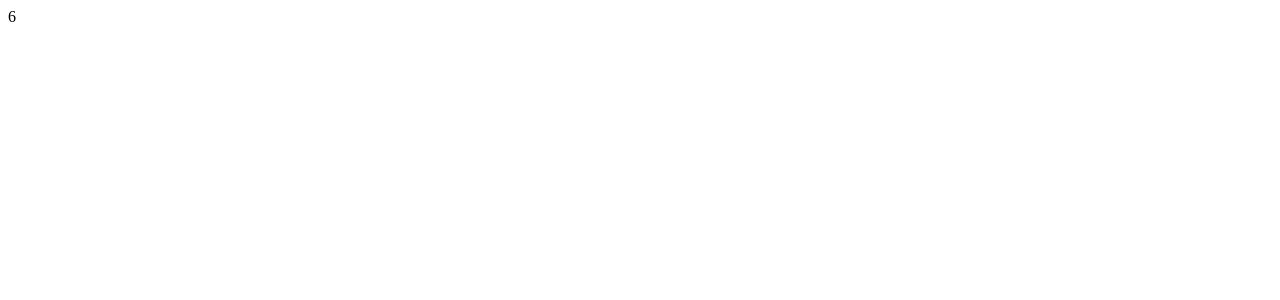
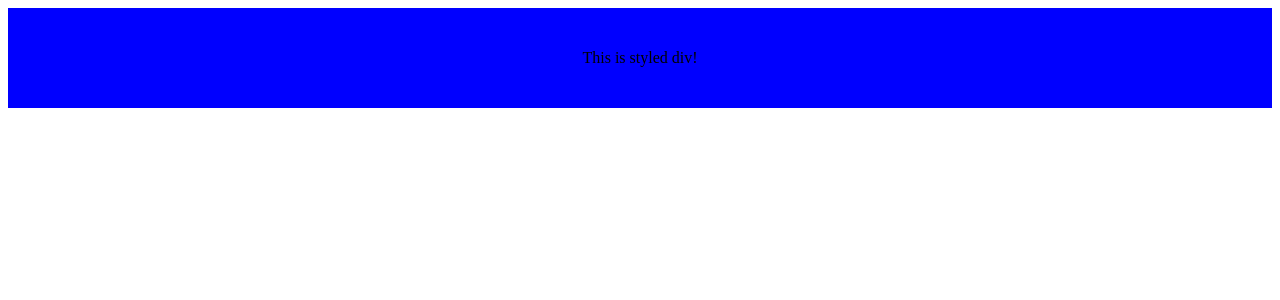
Before and after one commit to ugurcanerdogan/OBSS-JIP, a JavaScript app in the folder reactjs/: page / in a window 1280 px wide. Shown: the top 300 px of the page. Built offline with nearby package versions, Linux system fonts and the light colour scheme.

Commit message:
external exercises

```diff
--- a/reactjs/src/first-day/counter/index.js
+++ b/reactjs/src/first-day/counter/index.js
@@ -3,13 +3,13 @@ import ReactDOM from "react-dom";
 const simpleCounter = () => {
   let counter = 0;
 
-  function getIncrementedCounter(){
+  function getIncrementedCounter() {
     return counter++;
   }
 
-  function incrementCounter(){
+  function incrementCounter() {
     // const counterDiv = <div>{counter++}</div>
-    const counterDiv = <div>{getIncrementedCounter()}</div>
+    const counterDiv = <div>{getIncrementedCounter()}</div>;
     const rootElement = document.getElementById("root");
 
     ReactDOM.render(counterDiv, rootElement);
--- /dev/null
+++ b/reactjs/src/first-day/hello-from/index.js
@@ -0,0 +1,9 @@
+import ReactDOM from "react-dom";
+import React from "react";
+
+// eslint-disable-next-line import/no-anonymous-default-export
+export default function() {
+  //const element = <h1> Hello From React! </h1>
+  const element = React.createElement("h1", null, "Hello From React!");
+  ReactDOM.render(element, document.getElementById("root"));
+}
--- /dev/null
+++ b/reactjs/src/first-day/style-usage/index.js
@@ -0,0 +1,17 @@
+import ReactDOM from "react-dom";
+
+
+export default function StyledDiv() {
+  const styledObject = {
+    minWidth: 100,
+    minHeight: 100,
+    backgroundColor: "blue",
+    textAlign: "center",
+    lineHeight: "100px"
+  };
+
+  const element = <div style={styledObject}>This is styled div!</div>;
+  const rootElement = document.getElementById("root");
+
+  ReactDOM.render(element, rootElement);
+}
--- a/reactjs/src/index.js
+++ b/reactjs/src/index.js
@@ -1,6 +1,9 @@
-// import { renderApp, renderApp1 } from "./App";
-import simpleCounterRenderer from "./first-day/counter";
+//import { renderApp, renderApp1 } from "./App";
+//import simpleCounterRenderer from "./first-day/counter";
+//import helloFrom from "./first-day/hello-from";
+import styleUsage from "./first-day/style-usage";
 
-simpleCounterRenderer();
-
+styleUsage();
+//helloFrom();
+//simpleCounterRenderer();
 // renderApp();
```
